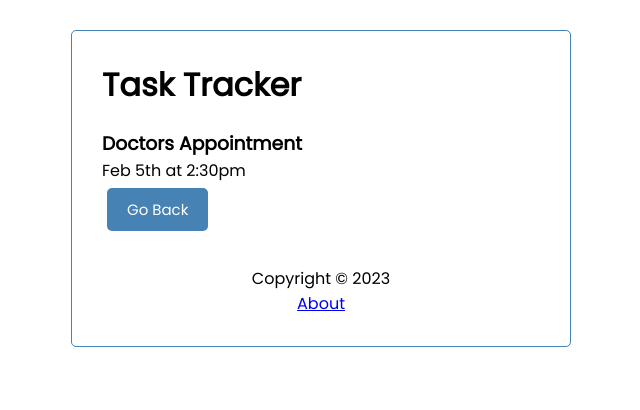
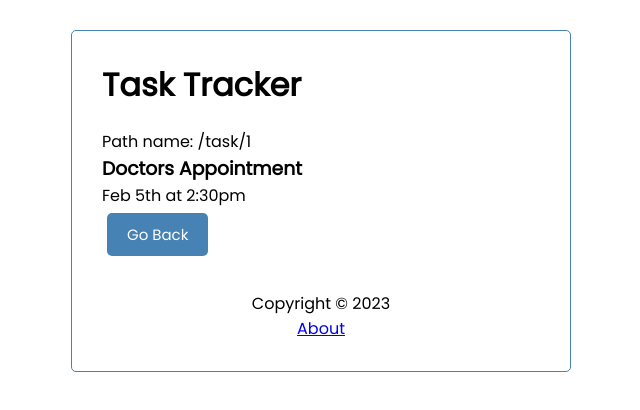
Before and after one commit to absolutelynoot/react-playground, a React (Create React App) app: page /task/1 in a window 1280 px wide. Shown: the top 410 px of the page, without its empty margins (319-959 px from the left). Built offline with nearby package versions, Linux system fonts and the light colour scheme; data requests are answered from the project's data file.

Commit message:
Added path name

```diff
--- a/src/components/TaskDetails.js
+++ b/src/components/TaskDetails.js
@@ -1,15 +1,15 @@
 import { useState, useEffect } from 'react'
-import { useParams, Navigate, useNavigate } from 'react-router-dom'
+import { useParams, useNavigate, useLocation } from 'react-router-dom'
 import Button from './Button'
 
 const TaskDetails = () => {
 
     const [loading, setLoading] = useState(true)
     const [task, setTask] = useState({})
-    const [error, setError] = useState(null)
 
     const params = useParams()
     const navigate = useNavigate()
+    const { pathname } = useLocation()
 
     useEffect(()=> {
         const fetchTask = async () => {
@@ -17,7 +17,7 @@ const TaskDetails = () => {
             const data = await res.json()
 
             // Handling page not found
-            if(res.status == 404){
+            if(res.status === 404){
                 navigate('/')
             }
 
@@ -33,6 +33,7 @@ const TaskDetails = () => {
 
     return loading ? (<h3>Loading...</h3>) : (
         <div>
+            <p>Path name: {pathname}</p>
             <h3>{task.text}</h3>
             <p>{task.day}</p>
             <Button onClick={()=>{navigate(-1)}} text='Go Back'/>
```
